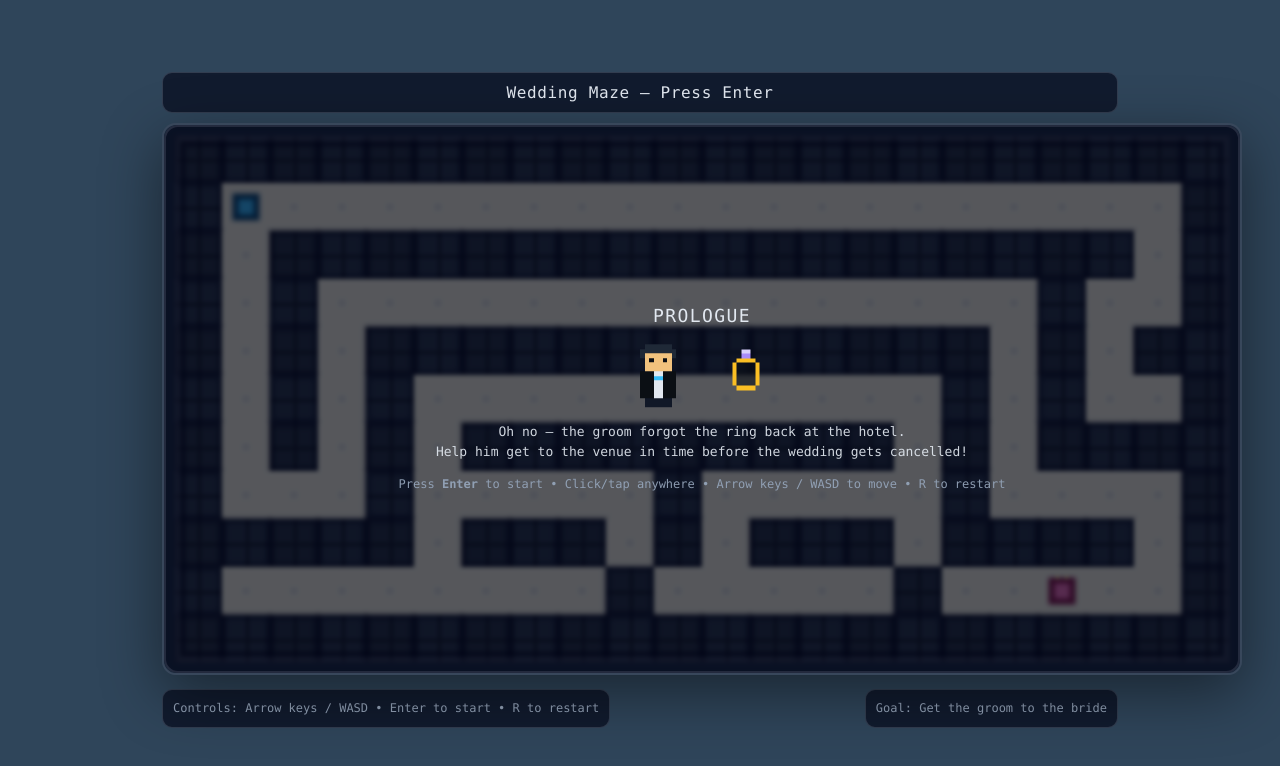
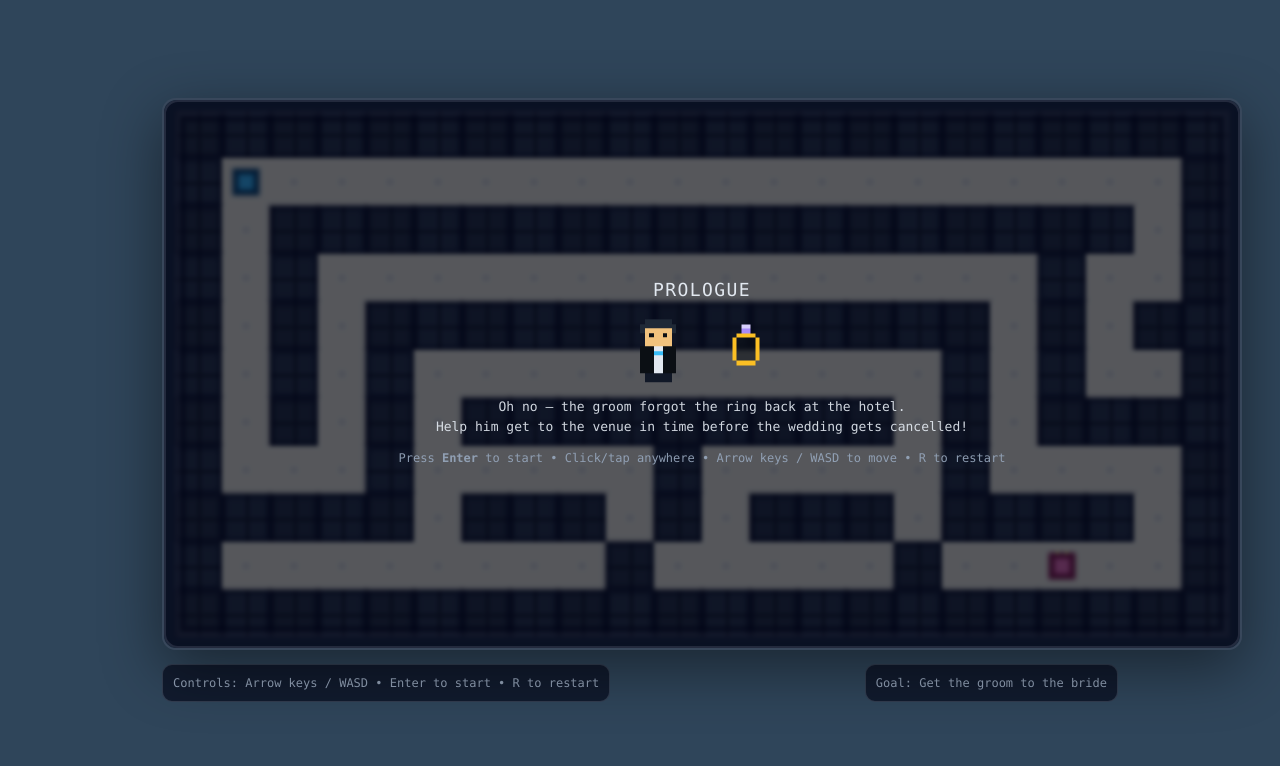
Before and after one commit to adam-worth/wedding_site, a plain HTML site: page index.html in a window 1280 px wide. Drawn offline with Linux system fonts and the light colour scheme.

Commit message:
remove box

```diff
--- a/index.html
+++ b/index.html
@@ -30,19 +30,7 @@
       noscript { display: block; margin-top: 10px; }
       a { color: #7dd3fc; }
 
-      /* Label above the maze (outside the canvas) */
       #gameBlock { display: inline-block; width: fit-content; max-width: 100%; }
-      .title-bar {
-        margin: 0 0 10px;
-        padding: 10px 12px;
-        border: 1px solid rgba(148, 163, 184, 0.25);
-        border-radius: 10px;
-        background: rgba(2, 6, 23, 0.65);
-        color: var(--fg);
-        text-align: center;
-        font: 16px/1.2 ui-monospace, SFMono-Regular, Menlo, Monaco, Consolas, "Liberation Mono", "Courier New", monospace;
-        letter-spacing: 0.04em;
-      }
 
       #stage {
         position: relative;
@@ -82,9 +70,9 @@
       .rsvp-btn:hover { border-color: rgba(226, 232, 240, 0.6); }
       .rsvp-btn:focus { outline: 2px solid rgba(125, 211, 252, 0.7); outline-offset: 3px; }
 
-      /* NEW: Red RSVP styling when you win */
+      /* Red RSVP styling when you win */
       .rsvp-btn.win {
-        background: rgba(185, 28, 28, 0.92);   /* red */
+        background: rgba(185, 28, 28, 0.92);
         border-color: rgba(254, 202, 202, 0.55);
         color: #fff;
       }
@@ -93,7 +81,7 @@
         background: rgba(220, 38, 38, 0.95);
       }
 
-      /* Story overlay (covers the maze completely until Enter) */
+      /* Story overlay (covers the maze completely until Enter/click) */
       .story-overlay{
         position:absolute;
         inset:0; /* covers the entire stage (including padding) */
@@ -159,10 +147,6 @@
   <body>
     <div id="wrap">
       <div id="gameBlock">
-
-        <!-- FIX: this element was missing; JS expects it -->
-        <div id="titleBar" class="title-bar">Wedding Maze — Press Enter</div>
-
         <div id="stage">
           <canvas id="game" aria-label="Wedding Maze"></canvas>
 
@@ -253,7 +237,6 @@
           const ctx = canvas.getContext("2d", { alpha: false });
           ctx.imageSmoothingEnabled = false;
 
-          const titleBar = document.getElementById("titleBar"); // now exists
           const rsvpBtn = document.getElementById("rsvpBtn");
           const RSVP_URL = "./rsvp.html";
           rsvpBtn.href = RSVP_URL;
@@ -297,7 +280,7 @@
           function resize() {
             const pad = 24;
             const maxW = Math.max(320, window.innerWidth - pad);
-            const maxH = Math.max(240, window.innerHeight - 140);
+            const maxH = Math.max(240, window.innerHeight - 120);
             const MAX_SCALE = 3;
             const scale = Math.max(1, Math.min(MAX_SCALE, Math.floor(Math.min(maxW / W, maxH / H))));
             canvas.style.width = (W * scale) + "px";
@@ -540,15 +523,6 @@
             drawBride();
             drawGroom();
 
-            // Update title ABOVE the maze (defensive: only if it exists)
-            if (titleBar) {
-              const label =
-                (state.screen === "story")
-                  ? "Wedding Maze — Press Enter"
-                  : "Find the bride";
-              titleBar.textContent = (state.screen === "win") ? "YOU MADE IT!" : label;
-            }
-
             if (state.screen !== "win") {
               rsvpBtn.style.display = "none";
               rsvpBtn.classList.remove("win");
@@ -560,7 +534,7 @@
 
             drawFrame();
 
-            // Ensure overlay visibility tracks state (defensive)
+            // Keep overlay visibility in sync (defensive)
             syncStoryOverlay();
           }
 
```
